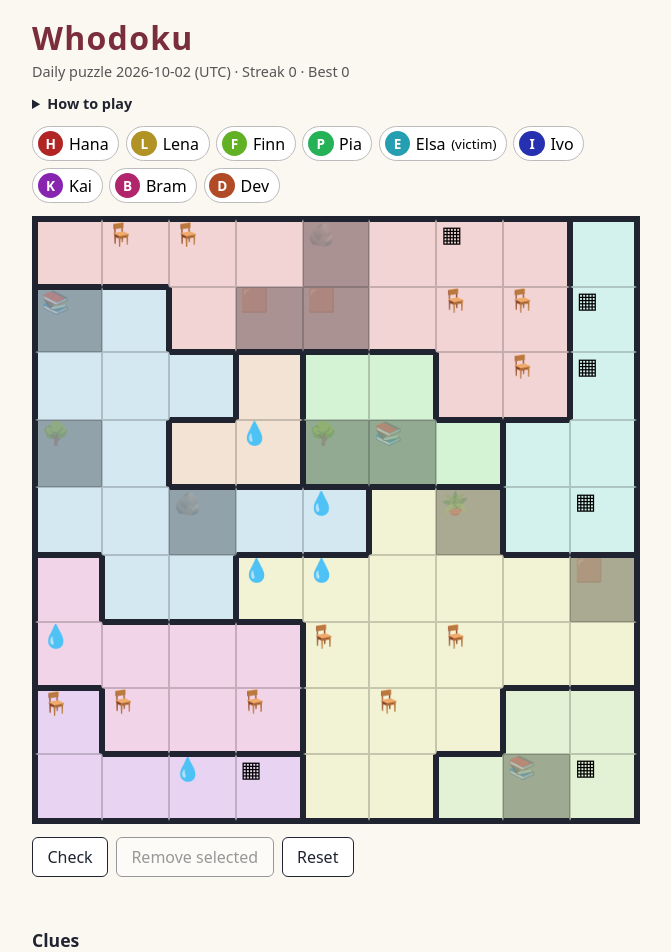
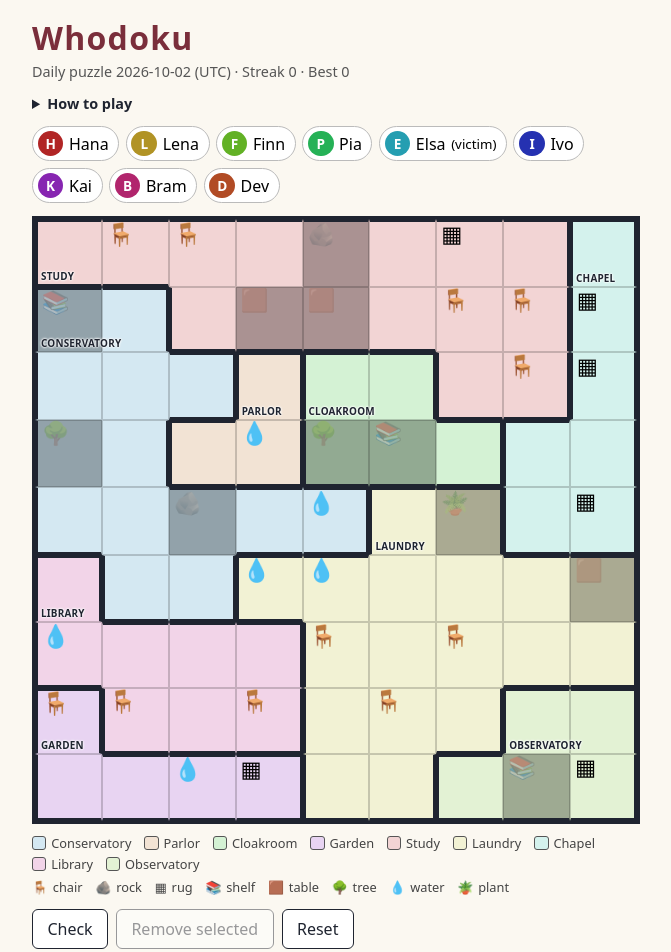
Before and after one commit to ekadetov/whodoku, a React (Vite) app: page / in a window 1280 px wide. Shown: the top 952 px of the page, without its empty margins (304-975 px from the left). Built offline with nearby package versions, Linux system fonts and the light colour scheme.

Commit message:
Add room labels, legend, e2e test, CI and Pages deploy, README

```diff
--- a/src/index.css
+++ b/src/index.css
@@ -53,3 +53,13 @@ button { font: inherit; cursor: pointer; }
   display: flex; align-items: center; gap: 0.6rem; width: 100%; padding: 0.4rem 0.6rem;
   border: 0; background: none; text-align: left; color: inherit;
 }
+.cell { overflow: visible; }
+.room-label {
+  position: absolute; bottom: 1px; left: 3px; z-index: 2; pointer-events: none; white-space: nowrap;
+  font-size: clamp(0.4rem, 1.7vw, 0.62rem); font-weight: 800; text-transform: uppercase; letter-spacing: 0.02em;
+  color: #1f2430; text-shadow: 0 0 2px #fff, 0 0 2px #fff, 0 0 3px #fff;
+}
+.legend { display: flex; flex-wrap: wrap; gap: 0.3rem 1.2rem; margin-top: 0.6rem; font-size: 0.8rem; color: #444; }
+.legend ul { display: flex; flex-wrap: wrap; gap: 0.2rem 0.8rem; margin: 0; padding: 0; list-style: none; }
+.legend li { display: inline-flex; align-items: center; gap: 0.3rem; }
+.swatch { display: inline-block; width: 0.9rem; height: 0.9rem; border: 1px solid #555; border-radius: 3px; }
--- a/src/ui/Board.tsx
+++ b/src/ui/Board.tsx
@@ -18,6 +18,15 @@ const SOFT = '1px solid rgba(0,0,0,0.18)'
 export function Board({ puzzle, placements, marks, selected, conflicts, onCellClick }: BoardProps) {
   const occupantAt = new Map<string, number>()
   for (const [suspect, pos] of Object.entries(placements)) occupantAt.set(posKey(pos), Number(suspect))
+
+  const labelAt = new Map<string, string>()
+  puzzle.cells.forEach((row, r) =>
+    row.forEach((cell, c) => {
+      if (!puzzle.cells.slice(0, r).some((above) => above.some((x) => x.room === cell.room)) && !row.slice(0, c).some((x) => x.room === cell.room)) {
+        labelAt.set(posKey({ r, c }), puzzle.rooms[cell.room])
+      }
+    }),
+  )
 
   return (
     <div className="board" style={{ gridTemplateColumns: `repeat(${puzzle.size}, 1fr)` }} role="grid">
@@ -48,6 +57,7 @@ export function Board({ puzzle, placements, marks, selected, conflicts, onCellCl
               }}
               onClick={() => onCellClick(pos)}
             >
+              {labelAt.has(key) && <span className="room-label">{labelAt.get(key)}</span>}
               {cell.object && <span className="glyph">{GLYPH[cell.object]}</span>}
               {marks.has(key) && occupant === undefined && <span className="mark">x</span>}
               {occupant !== undefined && (
--- a/src/ui/Game.tsx
+++ b/src/ui/Game.tsx
@@ -8,6 +8,7 @@ import type { ReadableStorage, WritableStorage } from '../state/storage'
 import { currentStreak, recordSolve } from '../state/streak'
 import { Board } from './Board'
 import { CluePanel } from './CluePanel'
+import { Legend } from './Legend'
 import { SuspectTray } from './SuspectTray'
 
 interface GameProps {
@@ -143,6 +144,8 @@ export function Game({ puzzle, dateKey, storage, now = Date.now }: GameProps) {
         onCellClick={onCellClick}
       />
 
+      <Legend puzzle={puzzle} />
+
       <div className="toolbar">
         <button type="button" onClick={onCheck} disabled={solved}>
           Check
--- /dev/null
+++ b/src/ui/Legend.tsx
@@ -0,0 +1,25 @@
+import { objectKindsIn } from '../engine/candidates'
+import type { Puzzle } from '../engine/types'
+import { GLYPH, roomHue } from './glyphs'
+
+export function Legend({ puzzle }: { puzzle: Puzzle }) {
+  return (
+    <div className="legend" aria-label="Legend">
+      <ul className="legend-rooms">
+        {puzzle.rooms.map((name, room) => (
+          <li key={name}>
+            <span className="swatch" style={{ background: `hsl(${roomHue(room)} 55% 89%)` }} />
+            {name}
+          </li>
+        ))}
+      </ul>
+      <ul className="legend-objects">
+        {objectKindsIn(puzzle).map((kind) => (
+          <li key={kind}>
+            <span className="glyph">{GLYPH[kind]}</span> {kind}
+          </li>
+        ))}
+      </ul>
+    </div>
+  )
+}
```
Also changed, not shown: playwright.config.ts (added, +12 -0 lines), 2 other files (tests, documents, lock files or other folders).
